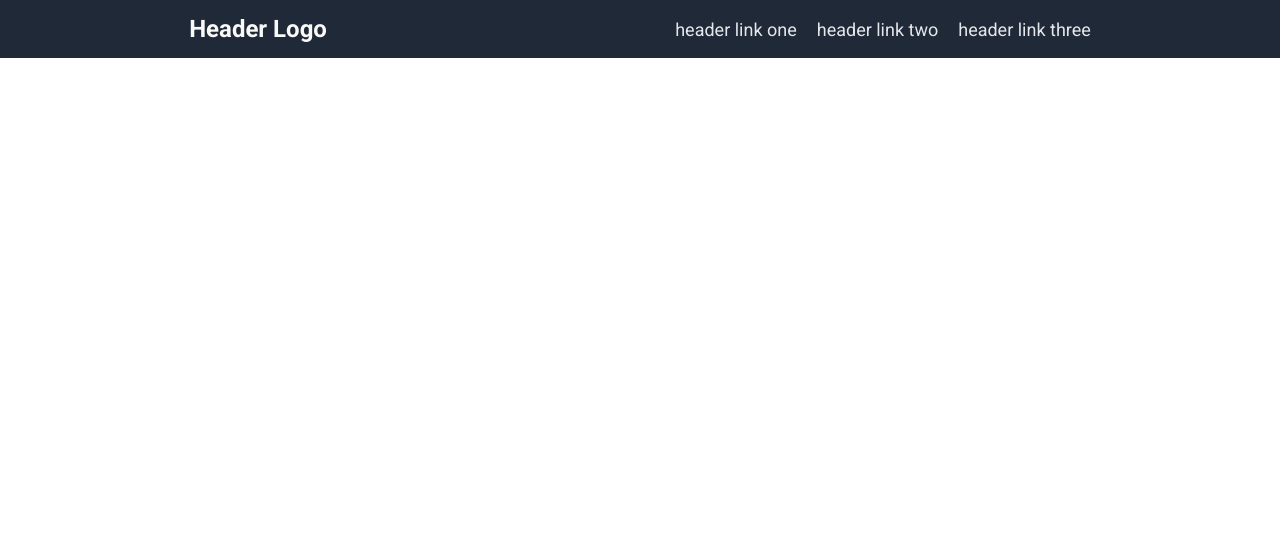
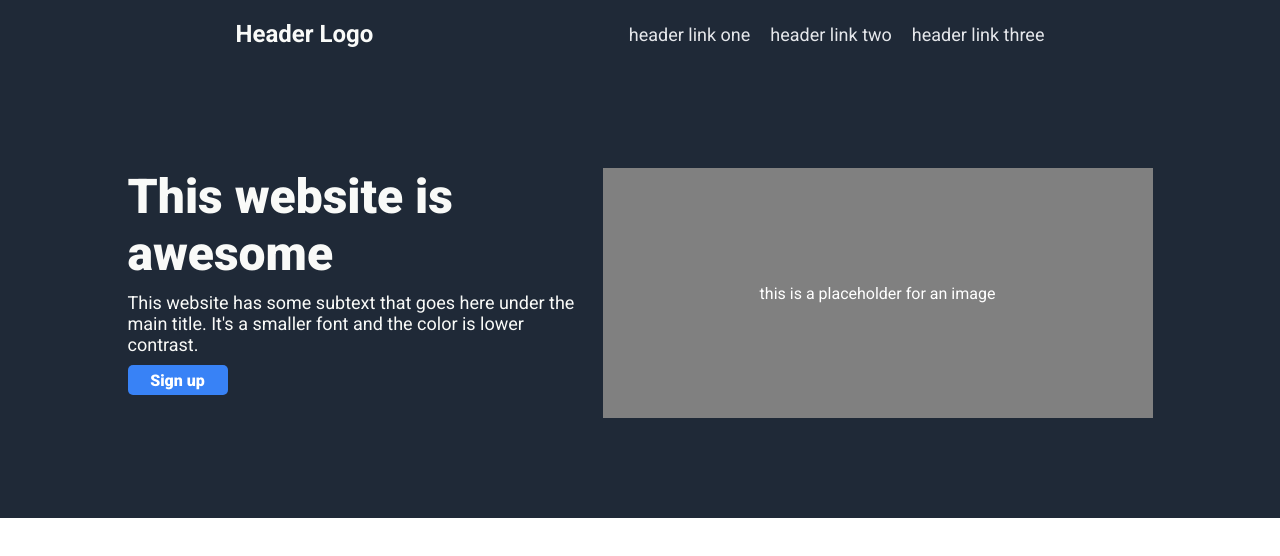
Before and after one commit to BottomToTheTop/landing-page, a plain HTML site: page index.html in a window 1280 px wide. Drawn offline with Linux system fonts and the light colour scheme.

Commit message:
Add hero text and placeholder

```diff
--- a/index.html
+++ b/index.html
@@ -12,10 +12,18 @@
     <div class="header">
         <div class="header-logo">Header Logo</div>
         <ul>
-            <li><a href="#">header link one</a></li>
-            <li><a href="#">header link two</a></li>
-            <li><a href="#">header link three</a></li>
+            <li>header link one</li>
+            <li>header link two</li>
+            <li>header link three</li>
         </ul>
+    </div>
+    <div class="container">
+        <div class="hero">
+            <div class="hero-main">This website is awesome</div>
+            <div class="hero-secondary">This website has some subtext that goes here under the main title. It's a smaller font and the color is lower contrast.</div>
+            <div class="sign-up">Sign up</div>
+        </div>
+        <div class="placeholder"> this is a placeholder for an image</div>
     </div>
 
 </body>
--- a/style.css
+++ b/style.css
@@ -3,11 +3,13 @@ body {
     margin: 0;
 }
 
-.header {
+.header{
     display: flex;
     background-color: #1F2937;
-    justify-content: space-around;
-    padding: 15px;
+    color: #F9FAF8;
+    font-size: 24px;
+    justify-content: space-evenly;
+    padding: 20px;
 }
 
 .header-logo {
@@ -16,17 +18,62 @@ body {
     font-weight: bold;
 }
 
-.header ul{
+.header ul {
     display: flex;
+    margin: 0;
+    gap: 20px;
     list-style-type: none;
-    margin: 0;
-    padding: 0;
-    align-items: center;
-    gap: 20px;
+    font-size: 18px;
+    color: #E5E7EB;
+    align-self: center;
 }
 
-.header ul a {
-    text-decoration: none;
+
+.container {
+    display: flex;
+    padding: 100px;
+    background-color: #1F2937;
+    justify-content: center;
+    gap: 25px;
+}
+
+.hero {
+    display: flex;
+    flex-direction: column;
+    gap: 10px;
+    width: 450px;
+}
+
+.hero-main {
+    font-size: 48px;
+    color: #F9FAF8;
+    font-weight: 900;
+}
+
+
+.hero-secondary {
     font-size: 18px;
-    color: #E5E7EB;
+    color: #F9FAF8;
 }
+
+.sign-up {
+    display: flex;
+    width: 100px;
+    height: 30px;
+    color: white;
+    background-color: #3882F6;
+    border-radius: 5px;
+    font-weight: 900;
+    justify-content: center;
+    align-items: center;
+}
+
+.placeholder {
+    display: flex;
+    justify-content: center;
+    align-items: center;
+    color: white;
+    background-color: grey;
+    width: 550px;
+    height: 250px;
+}
```
